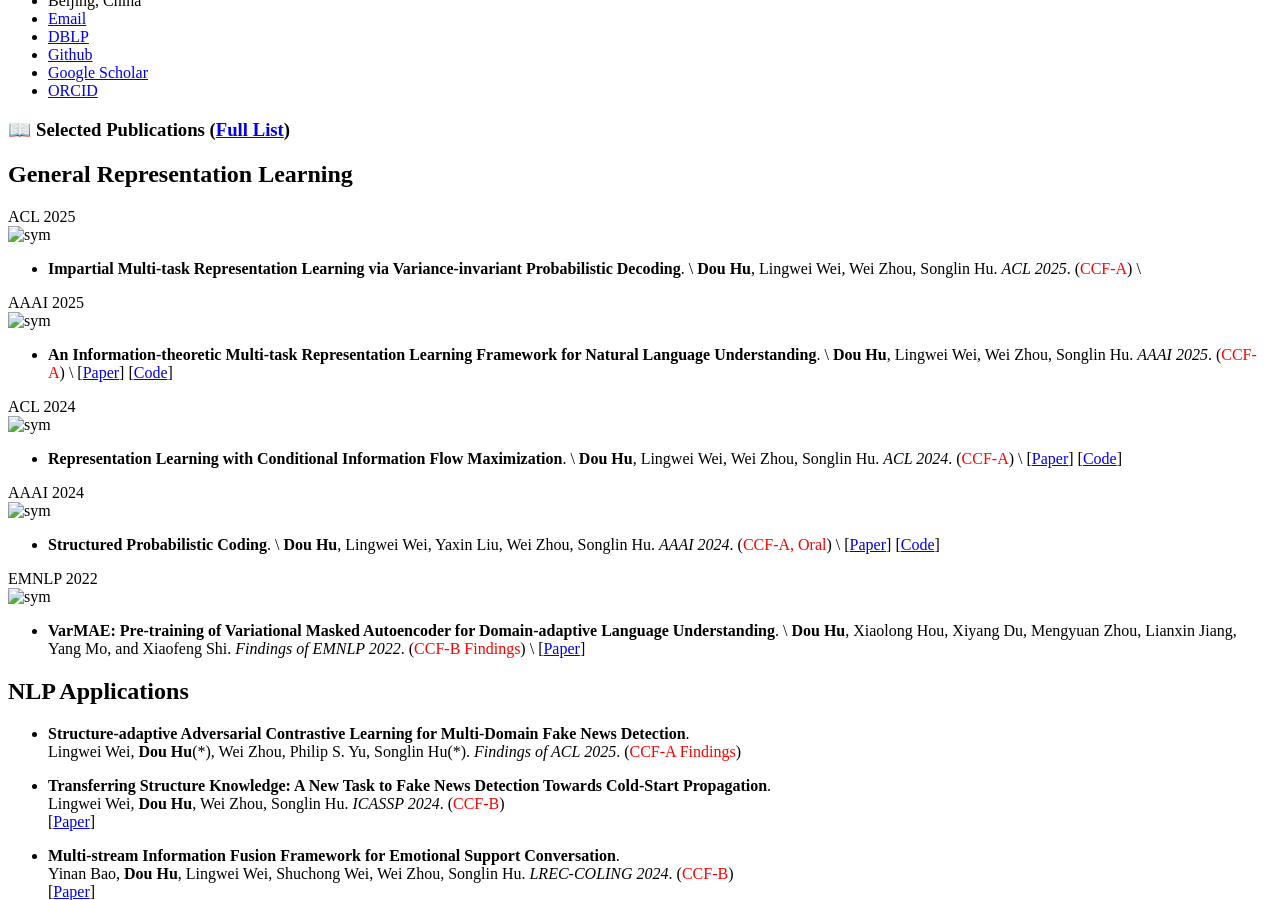
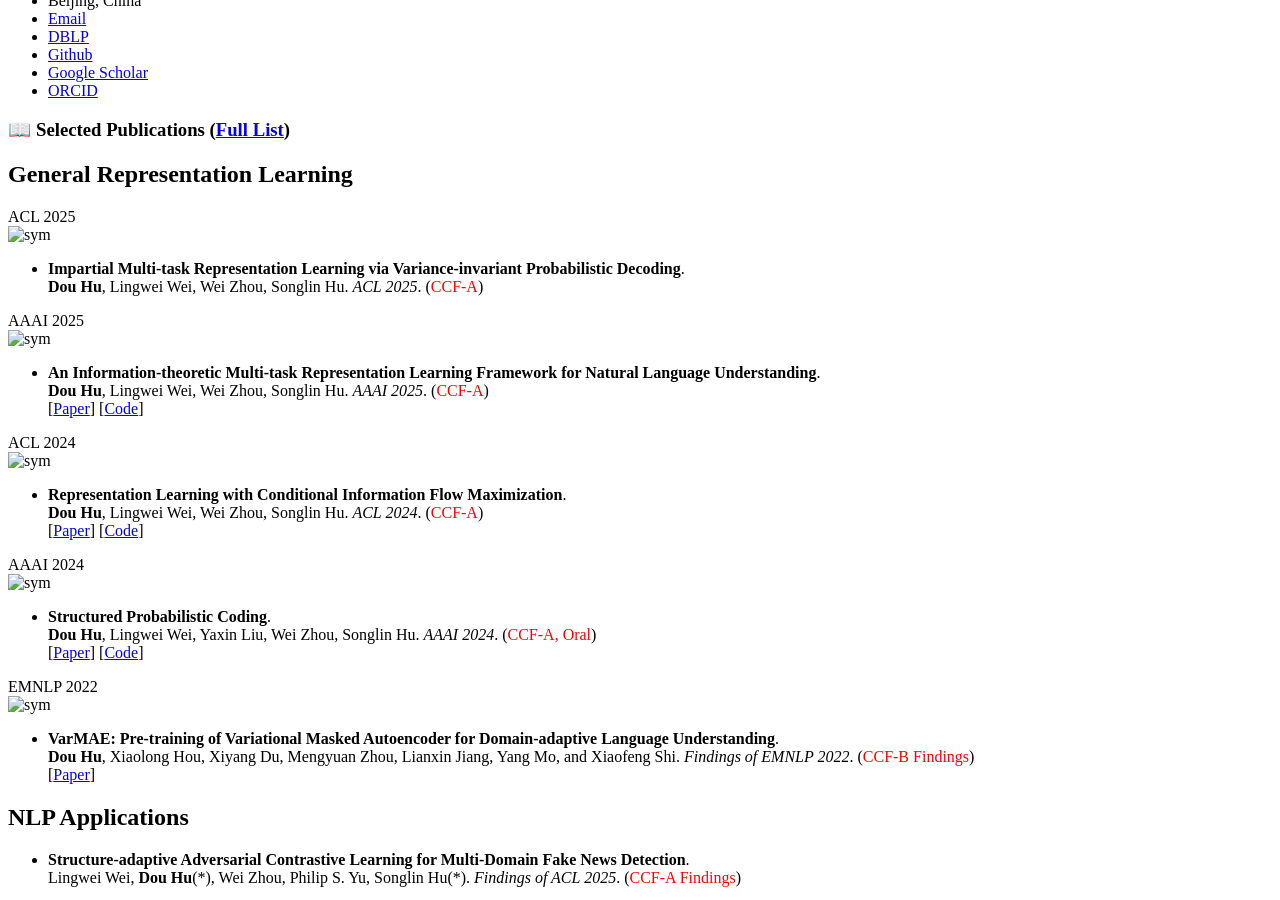
Before and after one commit to hudou95/hudou95.github.io, a Jekyll site: the page built from _pages/includes/pub.md, in a window 1280 px wide and 900 px high, scrolled down 321 px. Built offline with Jekyll 4.4.1, drawn with Linux system fonts in a browser that asks for light colours; our own code applies the rules of GitHub Pages for plain Markdown files.

Commit message:
update pages

```diff
--- a/_pages/includes/pub.md
+++ b/_pages/includes/pub.md
@@ -6,8 +6,8 @@
 <div class='paper-box'><div class='paper-box-image'><div><div class="badge">ACL 2025</div><img src='images/paper/vip-mtl.png' alt="sym" width="100%"></div></div>
 <div class='paper-box-text' markdown="1">
 
-- **Impartial Multi-task Representation Learning via Variance-invariant Probabilistic Decoding**. \
-**Dou Hu**, Lingwei Wei, Wei Zhou, Songlin Hu. *ACL 2025*. (<font color="red">CCF-A</font>) \
+- **Impartial Multi-task Representation Learning via Variance-invariant Probabilistic Decoding**. <br>
+**Dou Hu**, Lingwei Wei, Wei Zhou, Songlin Hu. *ACL 2025*. (<font color="red">CCF-A</font>) <br>
 
 </div>
 </div>
@@ -16,8 +16,8 @@
 <div class='paper-box'><div class='paper-box-image'><div><div class="badge">AAAI 2025</div><img src='images/paper/infomtl.png' alt="sym" width="100%"></div></div>
 <div class='paper-box-text' markdown="1">
 
-- **An Information-theoretic Multi-task Representation Learning Framework for Natural Language Understanding**. \
-**Dou Hu**, Lingwei Wei, Wei Zhou, Songlin Hu. *AAAI 2025*. (<font color="red">CCF-A</font>) \
+- **An Information-theoretic Multi-task Representation Learning Framework for Natural Language Understanding**. <br>
+**Dou Hu**, Lingwei Wei, Wei Zhou, Songlin Hu. *AAAI 2025*. (<font color="red">CCF-A</font>) <br>
 [[Paper](https://ojs.aaai.org/index.php/AAAI/article/view/33899)] [[Code](https://github.com/zerohd4869/InfoMTL)]
 
 </div>
@@ -26,8 +26,8 @@
 <div class='paper-box'><div class='paper-box-image'><div><div class="badge">ACL 2024</div><img src='images/paper/cifm.png' alt="sym" width="100%"></div></div>
 <div class='paper-box-text' markdown="1">
 
-- **Representation Learning with Conditional Information Flow Maximization**. \
-  **Dou Hu**, Lingwei Wei, Wei Zhou, Songlin Hu. *ACL 2024*. (<font color="red">CCF-A</font>) \
+- **Representation Learning with Conditional Information Flow Maximization**. <br>
+  **Dou Hu**, Lingwei Wei, Wei Zhou, Songlin Hu. *ACL 2024*. (<font color="red">CCF-A</font>) <br>
   [[Paper](https://aclanthology.org/2024.acl-long.759/)] [[Code](https://github.com/zerohd4869/CIFM)]
 
 </div>
@@ -36,8 +36,8 @@
 <div class='paper-box'><div class='paper-box-image'><div><div class="badge">AAAI 2024</div><img src='images/paper/spc.png' alt="sym" width="100%"></div></div>
 <div class='paper-box-text' markdown="1">
 
-- **Structured Probabilistic Coding**. \
-  **Dou Hu**, Lingwei Wei, Yaxin Liu, Wei Zhou, Songlin Hu. *AAAI 2024*. (<font color="red">CCF-A, Oral</font>) \
+- **Structured Probabilistic Coding**. <br>
+  **Dou Hu**, Lingwei Wei, Yaxin Liu, Wei Zhou, Songlin Hu. *AAAI 2024*. (<font color="red">CCF-A, Oral</font>) <br>
   [[Paper](https://ojs.aaai.org/index.php/AAAI/article/view/29142)] [[Code](https://github.com/zerohd4869/SPC)]
 
 </div>
@@ -46,8 +46,8 @@
 <div class='paper-box'><div class='paper-box-image'><div><div class="badge">EMNLP 2022</div><img src='images/paper/varmae.png' alt="sym" width="100%"></div></div>
 <div class='paper-box-text' markdown="1">
 
-- **VarMAE: Pre-training of Variational Masked Autoencoder for Domain-adaptive Language Understanding**.  \
-  **Dou Hu**, Xiaolong Hou, Xiyang Du, Mengyuan Zhou, Lianxin Jiang, Yang Mo, and Xiaofeng Shi. *Findings of EMNLP 2022*. (<font color="red">CCF-B Findings</font>) \
+- **VarMAE: Pre-training of Variational Masked Autoencoder for Domain-adaptive Language Understanding**.  <br>
+  **Dou Hu**, Xiaolong Hou, Xiyang Du, Mengyuan Zhou, Lianxin Jiang, Yang Mo, and Xiaofeng Shi. *Findings of EMNLP 2022*. (<font color="red">CCF-B Findings</font>) <br>
   [[Paper](https://aclanthology.org/2022.findings-emnlp.468/)]
 
 </div>
```
Also changed, not shown: images/paper/cifm.png, images/paper/spc.png, images/paper/varmae.png.
